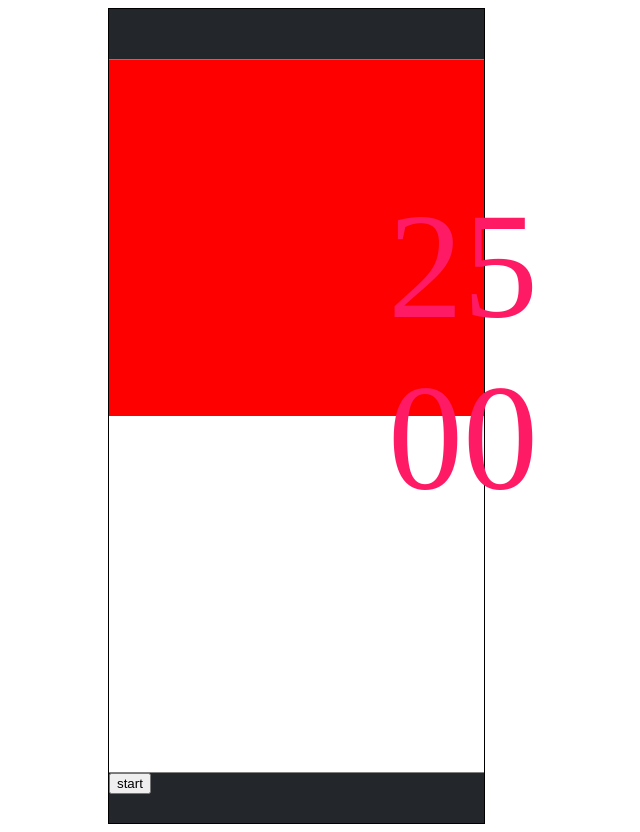
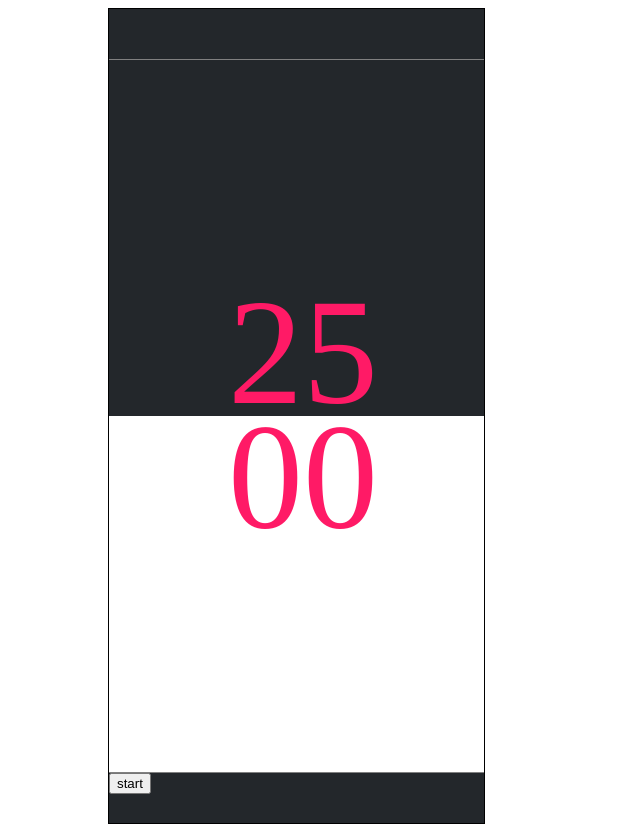
Before and after one commit to forral/Build-a-Pomodoro-Clock, a plain HTML site: page index.html in a window 1280 px wide. Shown: the whole page, without its empty margins (0-640 px from the left). Drawn offline with Linux system fonts and the light colour scheme.

Commit message:
layout for the backgound feat. done

```diff
--- a/index.html
+++ b/index.html
@@ -17,7 +17,7 @@
         <div id="seconds"></div>
       </div>
       <div class="background-wrapper">
-        <div class="back"></div>
+        <div class="black"></div>
         <div class="red"></div>
       </div>
     </div>
--- a/style.css
+++ b/style.css
@@ -24,10 +24,11 @@ html {
 
 .display {
   position: absolute;
-  top: 180px;
-  left: 388px;
+  top: 290px;
+  left: 228px;
   color: #FF1A66;
   font-size: 150px;
+  line-height: 125px;
 }
 
 .background-wrapper {
@@ -36,13 +37,13 @@ html {
 }
 
 .red {
-  background-color: red;
+  background-color: white;
   height: 50%;
   width: 100%;
 }
 
 .black {
-  background-color: black;
+  background-color: #23272b;
   height: 50%;
   width: 100%;
 }
```
